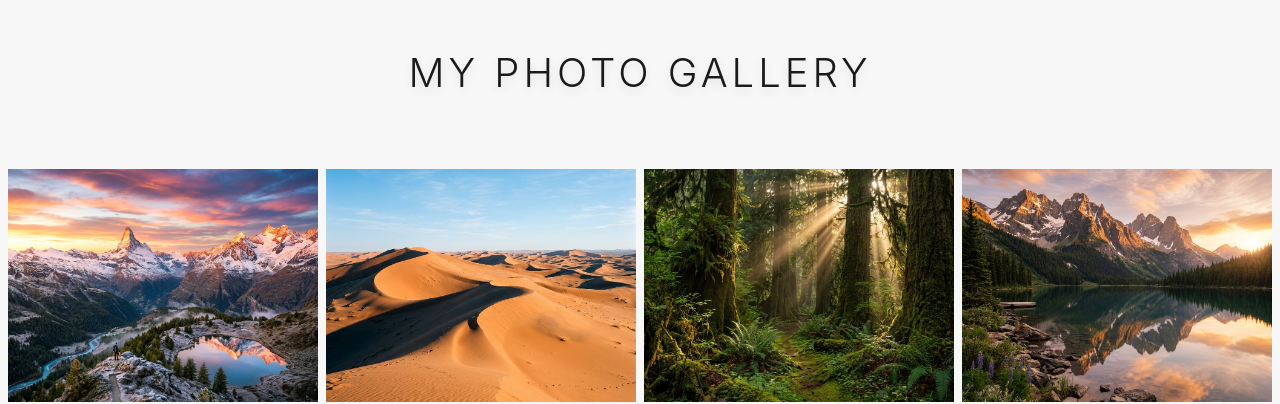
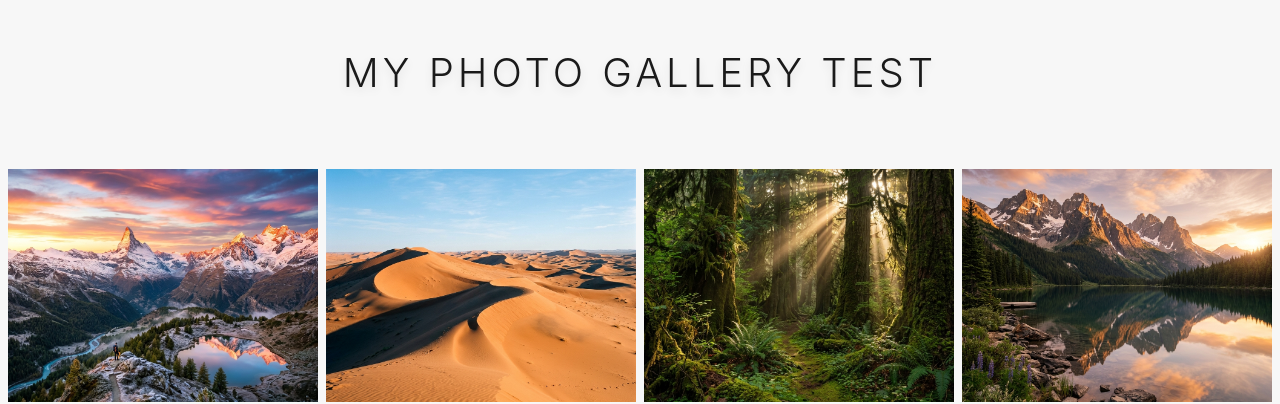
Before and after one commit to nabeeles/antigravityTest, a plain HTML site: page index.html in a window 1280 px wide. Shown: the top 404 px of the page. Drawn offline with Linux system fonts and the light colour scheme.

Commit message:
style: update main title and improve HTML formatting for readability

```diff
--- a/index.html
+++ b/index.html
@@ -1,15 +1,18 @@
 <!DOCTYPE html>
 <html lang="en">
+
 <head>
     <meta charset="UTF-8">
     <meta name="viewport" content="width=device-width, initial-scale=1.0">
-    <meta name="description" content="A modern, minimalist nature photo gallery featuring stunning landscapes and macro photography.">
+    <meta name="description"
+        content="A modern, minimalist nature photo gallery featuring stunning landscapes and macro photography.">
     <title>My photo gallery</title>
     <link rel="stylesheet" href="index.css">
 </head>
+
 <body>
     <header>
-        <h1 id="main-title">My photo gallery</h1>
+        <h1 id="main-title">My photo gallery Test</h1>
     </header>
 
     <main id="gallery">
@@ -34,4 +37,5 @@
 
     <script src="script.js"></script>
 </body>
+
 </html>
```
